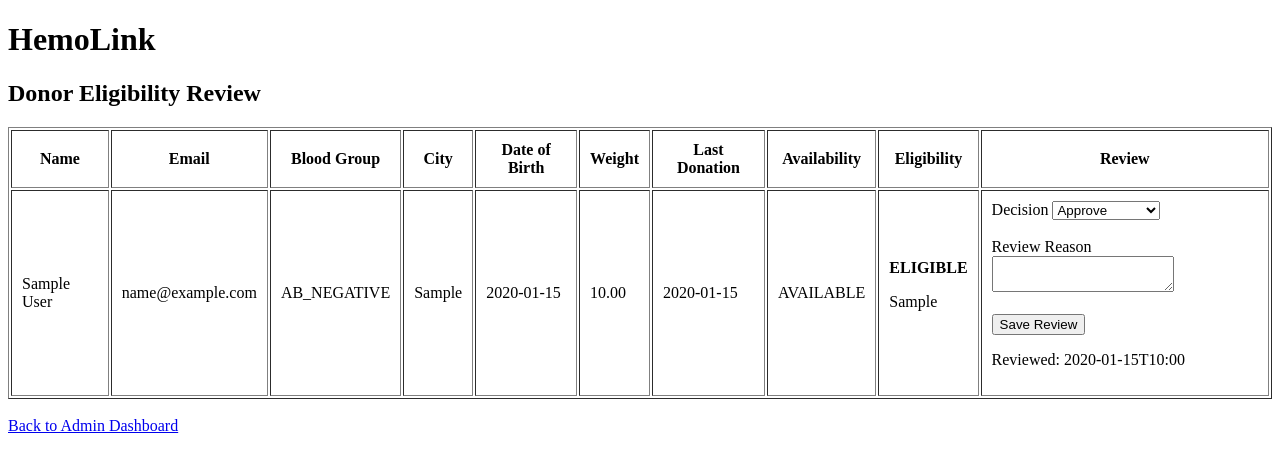
After one commit to TalhaIrfan-dev/hemolink-bdfers, a Spring Boot app: page /admin/donors in a window 1280 px wide. The commit adds this page. Shown: the top 472 px of the page. Run offline with Spring Boot 4, Linux system fonts and the light colour scheme; the visitor is signed in with stand-in values (Sample User, id 1); tables that the repository leaves empty hold one stand-in row (values such as "Sample post"); some of the project's set-up classes (security, data sources, template engines, error pages and the like) are left out, and stand-ins take their place.

Commit message:
request matchig module is tested, admin module is completed (for only donor eligibility)

```diff
--- /dev/null
+++ b/src/main/java/com/hemolink/bdfers/controller/AdminController.java
@@ -0,0 +1,79 @@
+
+package com.hemolink.bdfers.controller;
+
+import com.hemolink.bdfers.enums.EligibilityStatus;
+import com.hemolink.bdfers.service.AdminService;
+import org.springframework.security.core.Authentication;
+import org.springframework.stereotype.Controller;
+import org.springframework.ui.Model;
+import org.springframework.web.bind.annotation.*;
+import org.springframework.web.servlet.mvc.support.RedirectAttributes;
+
+@Controller
+@RequestMapping("/admin")
+public class AdminController {
+
+    private final AdminService adminService;
+
+    public AdminController(AdminService adminService) {
+        this.adminService = adminService;
+    }
+
+    @GetMapping("/dashboard")
+    public String dashboard(Model model) {
+        var donors = adminService.getAllDonors();
+
+        model.addAttribute("totalDonors", donors.size());
+        model.addAttribute("pendingDonors",
+                donors.stream()
+                        .filter(d -> d.getEligibilityStatus()
+                                == EligibilityStatus.REQUIRES_REVIEW)
+                        .count());
+
+        model.addAttribute("eligibleDonors",
+                donors.stream()
+                        .filter(d -> d.getEligibilityStatus()
+                                == EligibilityStatus.ELIGIBLE)
+                        .count());
+
+        model.addAttribute("ineligibleDonors",
+                donors.stream()
+                        .filter(d -> d.getEligibilityStatus()
+                                == EligibilityStatus.INELIGIBLE)
+                        .count());
+
+        return "admin/dashboard";
+    }
+
+    @GetMapping("/donors")
+    public String donors(Model model) {
+        model.addAttribute("donors", adminService.getAllDonors());
+        model.addAttribute("eligibilityStatuses",
+                EligibilityStatus.values());
+
+        return "admin/donors";
+    }
+
+    @PostMapping("/donors/{id}/eligibility")
+    public String reviewDonor(
+            @PathVariable Long id,
+            @RequestParam EligibilityStatus decision,
+            @RequestParam String reason,
+            Authentication authentication,
+            RedirectAttributes redirectAttributes) {
+
+        try {
+            adminService.reviewDonor(
+                    id, decision, reason, authentication.getName());
+
+            redirectAttributes.addFlashAttribute(
+                    "successMessage", "Donor eligibility updated successfully.");
+
+        } catch (IllegalArgumentException ex) {
+            redirectAttributes.addFlashAttribute(
+                    "errorMessage", ex.getMessage());
+        }
+
+        return "redirect:/admin/donors";
+    }
+}
--- a/src/main/java/com/hemolink/bdfers/repository/DonorProfileRepository.java
+++ b/src/main/java/com/hemolink/bdfers/repository/DonorProfileRepository.java
@@ -25,4 +25,6 @@ public interface DonorProfileRepository
             AvailabilityStatus availability,
             EligibilityStatus eligibilityStatus
     );
+
+    List<DonorProfile> findAllByOrderByCreatedAtDesc();
 }
--- /dev/null
+++ b/src/main/resources/templates/admin/donors.html
@@ -0,0 +1,92 @@
+
+<!DOCTYPE html>
+<html xmlns:th="http://www.thymeleaf.org">
+<head>
+    <meta charset="UTF-8">
+    <title>HemoLink | Donor Review</title>
+</head>
+<body>
+
+<h1>HemoLink</h1>
+<h2>Donor Eligibility Review</h2>
+
+<p th:if="${successMessage}"
+   th:text="${successMessage}"
+   style="color: green;"></p>
+
+<p th:if="${errorMessage}"
+   th:text="${errorMessage}"
+   style="color: red;"></p>
+
+<table border="1" cellpadding="10">
+    <thead>
+    <tr>
+        <th>Name</th>
+        <th>Email</th>
+        <th>Blood Group</th>
+        <th>City</th>
+        <th>Date of Birth</th>
+        <th>Weight</th>
+        <th>Last Donation</th>
+        <th>Availability</th>
+        <th>Eligibility</th>
+        <th>Review</th>
+    </tr>
+    </thead>
+
+    <tbody>
+    <tr th:each="donor : ${donors}">
+        <td th:text="${donor.user.fullName}"></td>
+        <td th:text="${donor.user.email}"></td>
+        <td th:text="${donor.bloodGroup}"></td>
+        <td th:text="${donor.city}"></td>
+        <td th:text="${donor.dateOfBirth}"></td>
+        <td th:text="${donor.weight}"></td>
+        <td th:text="${donor.lastDonationDate != null
+            ? donor.lastDonationDate : 'Not provided'}"></td>
+        <td th:text="${donor.availability}"></td>
+        <td>
+            <strong th:text="${donor.eligibilityStatus}"></strong>
+            <p th:text="${donor.eligibilityReason}"></p>
+        </td>
+        <td>
+            <form th:action="@{/admin/donors/{id}/eligibility(id=${donor.id})}"
+                  method="post">
+
+                <label>Decision</label>
+                <select name="decision" required>
+                    <option value="ELIGIBLE">Approve</option>
+                    <option value="INELIGIBLE">Mark Ineligible</option>
+                </select>
+
+                <br><br>
+
+                <label>Review Reason</label>
+                <textarea name="reason"
+                          required
+                          minlength="3"
+                          maxlength="500"></textarea>
+
+                <br><br>
+
+                <button type="submit">Save Review</button>
+            </form>
+
+            <p th:if="${donor.eligibilityReviewedAt != null}">
+                Reviewed:
+                <span th:text="${donor.eligibilityReviewedAt}"></span>
+            </p>
+        </td>
+    </tr>
+
+    <tr th:if="${#lists.isEmpty(donors)}">
+        <td colspan="10">No donor profiles found.</td>
+    </tr>
+    </tbody>
+</table>
+
+<br>
+<a th:href="@{/admin/dashboard}">Back to Admin Dashboard</a>
+
+</body>
+</html>
```
Also changed, not shown: src/main/java/com/hemolink/bdfers/entity/DonorProfile.java (+15 -0 lines), src/main/java/com/hemolink/bdfers/service/AdminService.java (added, +64 -0 lines), src/main/resources/templates/admin/dashboard.html (added, +44 -0 lines), src/main/resources/templates/dashboard.html (+9 -1 lines).
